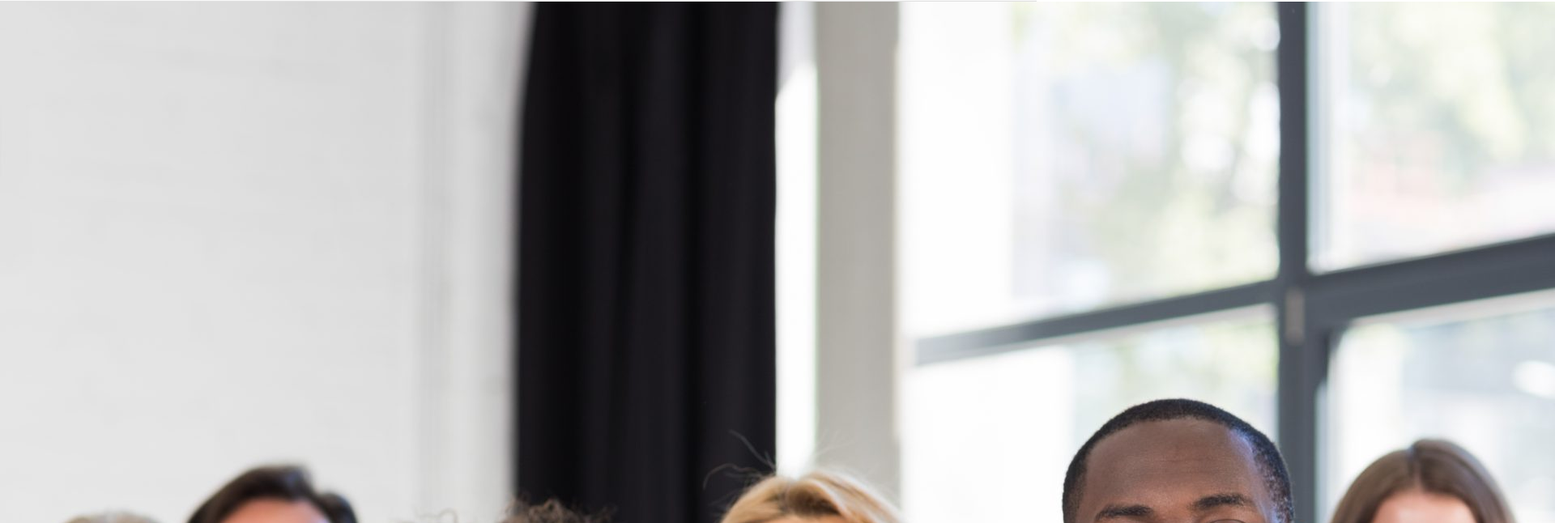
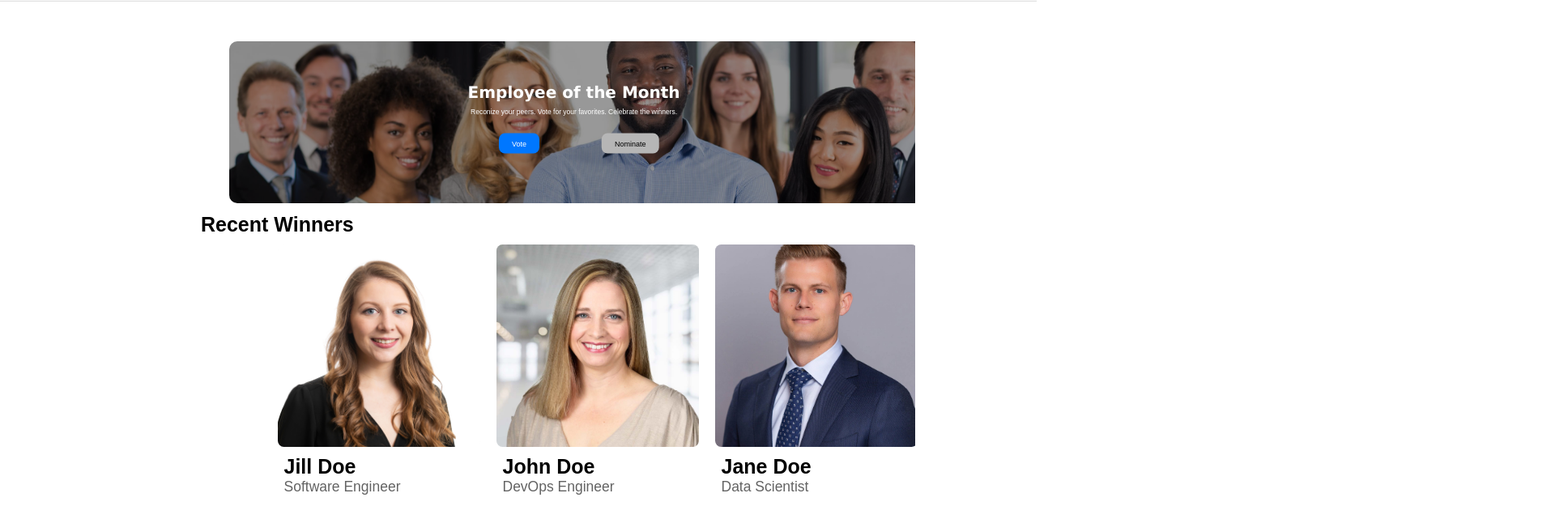
Before and after one commit to MariamElkholeyy/ITWORX-task-2-React, a Next.js app: page / in a window 1280 px wide. Shown: the part 50-696 px from the top of the page at 81% size, 1920 px wide, since content can reach past the window. Built offline with nearby package versions, Linux system fonts and the light colour scheme.

Commit message:
added the winner component for the homepage

```diff
--- /dev/null
+++ b/app/components/winners.module.css
@@ -0,0 +1,38 @@
+
+.winner{
+    display: flex;
+    flex-direction: column;
+    align-items: start;
+}
+.winnerImg{
+    width: 500px;
+    height: 500px;
+    border-radius: 20px;
+    margin: 20px;
+    background-color: #f0f0f0;
+    display: flex;
+}
+
+.img{
+    width: 100%;
+    height: 100%;
+    object-fit: cover;
+    border-radius: 15px;
+}
+
+.winnerInfo{
+    margin-left: 35px;
+}
+
+.h2{
+    font-size: 50px;
+    font-weight: bold;
+
+
+}
+
+.p{
+    font-size: 35px;
+    margin-bottom: 50px;
+    color: #636363;;
+}
--- /dev/null
+++ b/app/components/winners.tsx
@@ -0,0 +1,24 @@
+import styles from "./winners.module.css"
+
+type winnerProps ={
+    name:string;
+    role : string;
+    img :string;
+}
+
+
+const Winner= ({name , role , img}:winnerProps) =>{
+    return (
+        <div className={styles.winner}>
+            <div className={styles.winnerImg}>
+                <img src={img} alt={name} className={styles.img}/>
+            </div>
+            <div className={styles.winnerInfo}>
+                <h2 className={styles.h2}>{name}</h2>
+                <p className={styles.p}>{role}</p>
+            </div>
+        </div>
+    )
+}
+
+export default Winner;
--- a/app/page.module.css
+++ b/app/page.module.css
@@ -1,5 +1,5 @@
-.everything{
-    width: fit-content;
+.everything {
+  width: 100%;
   height: fit-content;
   transform: translateX(10%);
   zoom: 50%;
@@ -11,20 +11,18 @@
   color: white;
   height: fit-content;
   margin: 20px 70px;
-
+  overflow-x: hidden;
 }
-
-  /* body {
-    font-family: Verdana, Geneva, Tahoma, sans-serif;
-    height: fit-content;
-  } */
 
 .main {
   height: auto;
   display: flex;
   justify-content: center;
+  align-items: center;
   flex-direction: column;
   height: fit-content;
+  margin: 20px 150px;
+  overflow-x: hidden; /* added to prevent horizontal scrolling */
 }
 
 .centered {
@@ -37,11 +35,10 @@
   color: white;
   font-family: Verdana, Geneva, Tahoma, sans-serif;
   font-size: 40px;
-
 }
 
 .notcentered {
-    width:max-content;
+  width: max-content;
   position: absolute;
   top: 19%;
   left: 47%;
@@ -53,17 +50,16 @@
 }
 
 .jane {
-
   display: flex;
   flex-direction: row;
-    width: 100%;
+  width: 100%; /* changed from 100% to max-width: 100% */
   height: auto;
   background-color: white;
   justify-content: center;
-
+  max-width: 100%; /* added to prevent horizontal overflow */
 }
 
-  .jane>div {
+.jane > div {
   background-color: #f1f1f1;
   width: 100%;
   height: auto;
@@ -80,41 +76,39 @@
   height: 300px;
   object-fit: cover;
   border-radius: 10px;
-
 }
 
 #eotm {
-
-    /*background-image: linear-gradient(black, white, url('C:\Users\Karma.moussa\Downloads\finalproject-itworx\my-app\public\eotm.jpg'));*/
+  background-image: linear-gradient(black, white, url('C:\Users\Karma.moussa\Downloads\finalproject-itworx\my-app\public\eotm.jpg'));
   width: 100%;
   height: 400px;
   border-radius: 20px;
   opacity: 100%;
   filter: brightness(60%);
   object-fit: cover;
+  overflow-x: hidden; /* added to prevent horizontal scrolling */
 }
 
-  /*h1 {
+.h1 {
   font-size: 30px;
   padding-bottom: 5px;
   color: rgb(0, 0, 0);
-
   font-weight: bolder;
   border-bottom: 1px solid rgb(202, 202, 202)
-  }*/
+}
 
 .h2 {
-    font-size: 20px;
+  font-size: 50px;
   color: rgb(0, 0, 0);
   display: flex;
   justify-content: flex-start;
   font-weight: bolder;
-
 }
 
 .groupic {
   background-image: linear-gradient(black, white, url('C:\Users\Karma.moussa\Downloads\finalproject-itworx\my-app\public\eotm.jpg'));
   z-index: 2;
+  overflow-x: hidden; /* added to prevent horizontal scrolling */
 }
 
 .button1 {
@@ -137,7 +131,6 @@
 
 .button1:hover {
   background-color: rgb(16, 79, 151);
-
 }
 
 .button2 {
@@ -155,7 +148,7 @@
   font-size: 18px;
   margin: 4px 2px;
   cursor: pointer;
-    border-radius: 15px;
+  border-radius: 15px
 }
 
   .button2:hover {
@@ -188,3 +181,14 @@
     width: fit-content;
     height: fit-content;
   }
+
+
+.winner{
+  display: flex;
+  justify-content: start;
+  align-items: center;
+}
+.winnersImg{
+  display: flex;
+  justify-content: center;
+}
--- a/app/page.tsx
+++ b/app/page.tsx
@@ -1,61 +1,52 @@
 // import Acme from './header';
 import Link from 'next/link';
 import Navbar from './components/navbar';
-import './page.module.css';
+import styles from './page.module.css';
+import Winner from './components/winners';
 
 function Homepage() {
-  return (<>
+  return (
+    <>
       {/* <meta charSet="UTF-8" />
       <meta name="viewport" content="width=device-width, initial-scale=1.0" />
       <meta httpEquiv="X-UA-Compatible" content="ie=edge" />
       <title>Homepage</title> */}
-    <Navbar/>
-    <main  className='main'>
-      <div className='everything'>
-      <div className="container">
-        <div className="groupic">
-          <img src="./eotm.jpg" alt="employee of the month" id="eotm" />
+      <Navbar />
+      <main className={styles.main}>
+        <div className={styles.everything}>
+          <div className={styles.container}>
+            <div className={styles.groupic}>
+              <img src="./eotm.jpg" alt="employee of the month" id={styles.eotm} />
             </div>
-        <div className="centered">Employee of the Month</div>
-        <div className="notcentered">
+            <div className={styles.centered}>Employee of the Month</div>
+            <div className={styles.notcentered}>
               Reconize your peers. Vote for your favorites. Celebrate the winners.
             </div>
-        <button type="button" className="button1">
+            <Link href="/voting-page">
+              <button type="button" className={styles.button1}>
                 Vote
               </button>
+            </Link>
+
             <Link href="/nomination-page">
-            <button type="button" className="button2">
+              <button type="button" className={styles.button2}>
                 Nominate
               </button>
             </Link>
+          </div>
 
-      </div>
-      <h2 className='h2' >Recent Winners</h2>
-      <div className="jane">
-        <div>
-          <img src='' />
-          <img src='./jane.jpg' alt="jane" id="jane" />
-        </div>
-        <div>
-          <img src="./jill.jpg" alt="jill" id="jane" />
-        </div>
-        <div>
-          <img src="./john.jpg" alt="john" id="jane" />
+          <div className={styles.winners}>
+            <h2 className={styles.h2}>Recent Winners</h2>
+            <div className={styles.winnersImg}>
+              <Winner name='Jill Doe' role='Software Engineer' img='./jane.jpg'/>
+              <Winner name='John Doe' role='DevOps Engineer' img='./jill.jpg'/>
+              <Winner name='Jane Doe' role='Data Scientist' img='./john.jpg'/>
             </div>
           </div>
-      <h3 className='h3' >
-        Jane Doe <br /> July 2024
-      </h3 >
-      <h4 className='h4'>
-        Jill Doe <br /> June 2024
-      </h4>
-      <h5 className='h5'>
-        John Doe <br /> May 2024
-      </h5>
+
         </div>
       </main>
     </>
-
   );
 }
 
```
Also changed, not shown: app/Backend-page/page.module.css (line endings or trailing spaces). Lines whose indentation alone changed are shown as unchanged.
